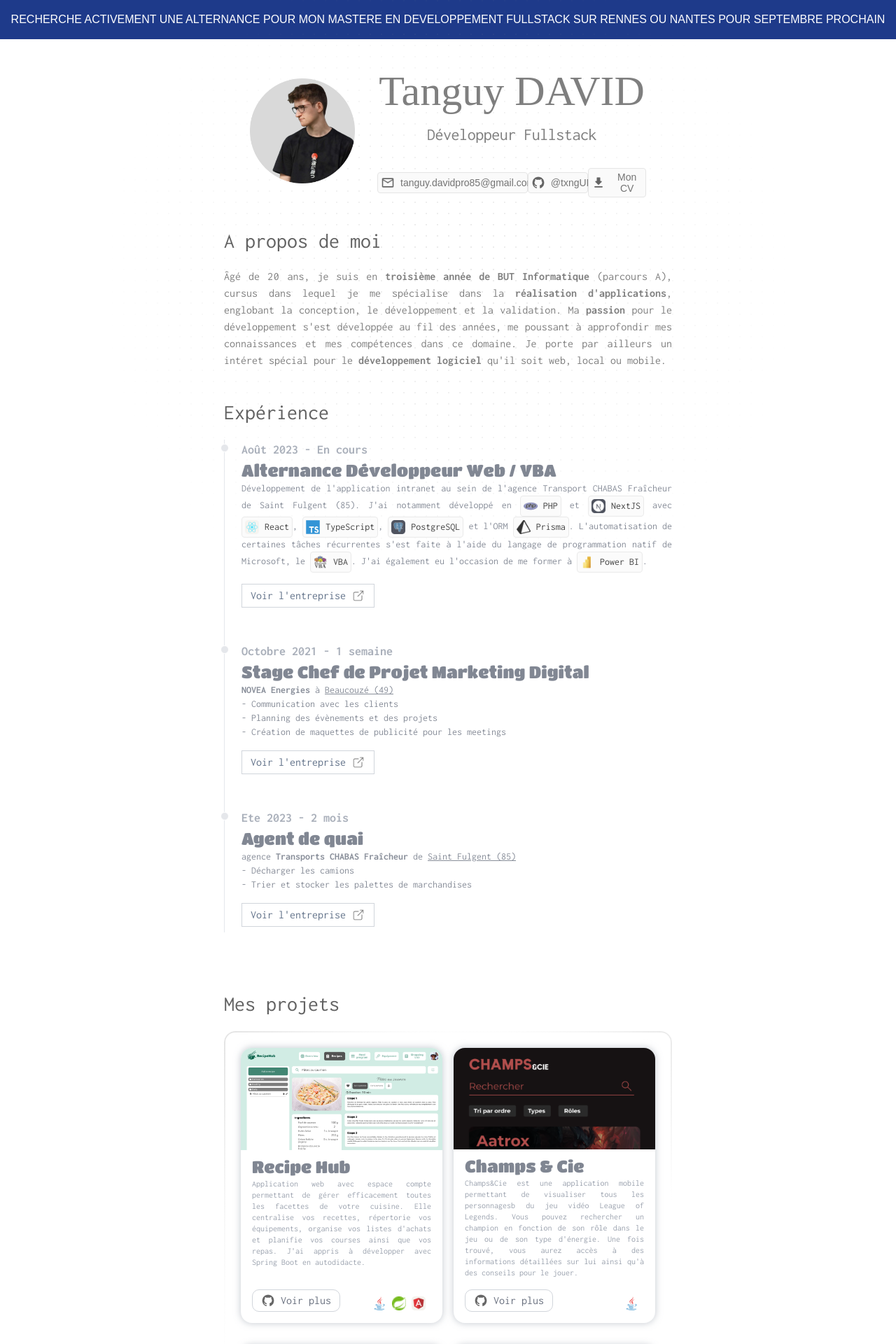
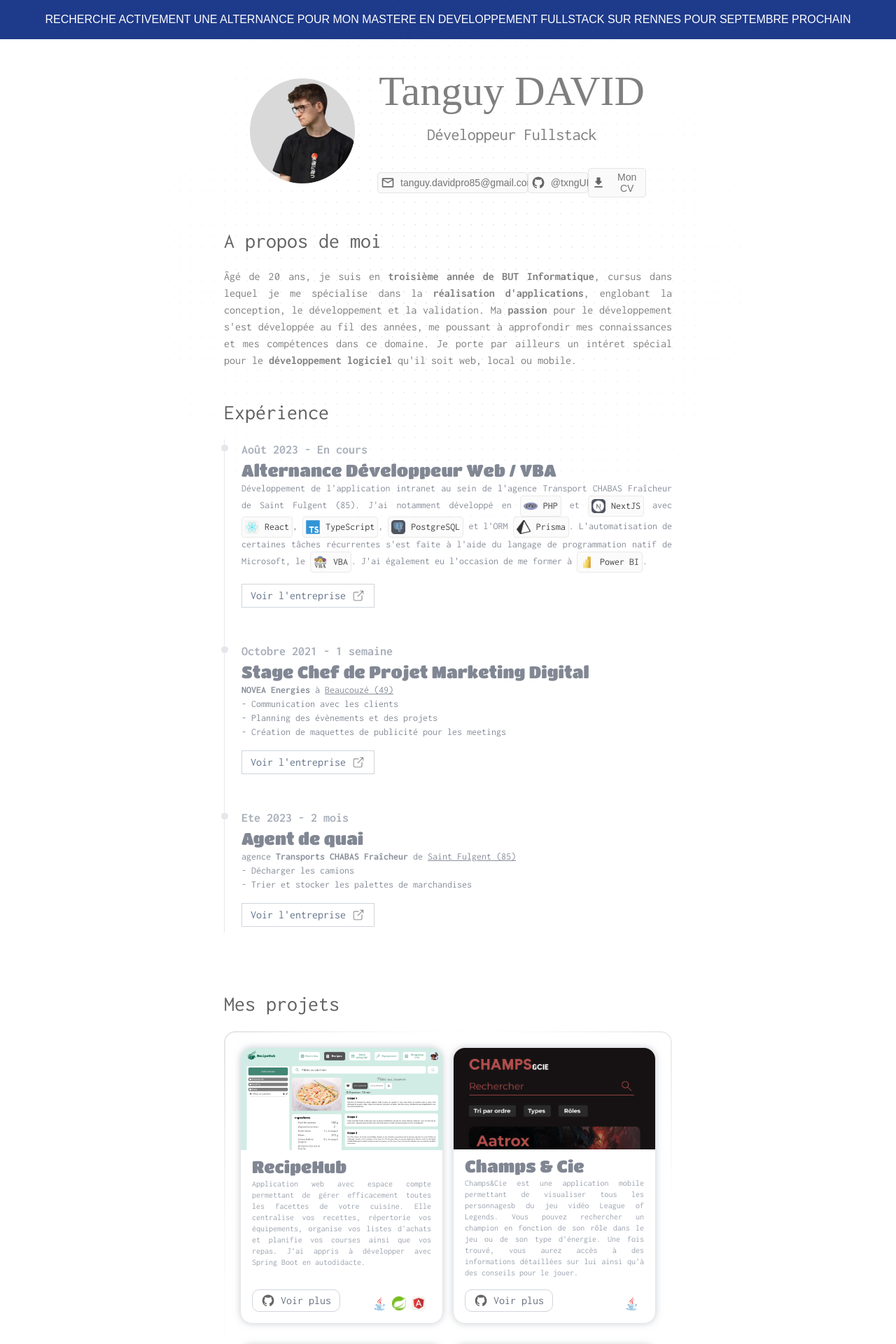
Before and after one commit to txngUI/portfolio, a Next.js app: page / in a window 1280 px wide. Shown: the top 1920 px of the page at 70% size. Built offline with nearby package versions, Linux system fonts and the light colour scheme.

Commit message:
update announce

```diff
--- a/app/page.tsx
+++ b/app/page.tsx
@@ -41,7 +41,7 @@ export default function Home() {
 
   return (
     <div className="relative">
-      <div className="bg-[#1E3A8A] w-full h-1/2 text-center text-white py-4 z-10">RECHERCHE ACTIVEMENT UNE ALTERNANCE POUR MON MASTERE EN DEVELOPPEMENT FULLSTACK SUR RENNES OU NANTES POUR SEPTEMBRE PROCHAIN</div>
+      <div className="bg-[#1E3A8A] w-full h-1/2 text-center text-white py-4 z-10">RECHERCHE ACTIVEMENT UNE ALTERNANCE POUR MON MASTERE EN DEVELOPPEMENT FULLSTACK SUR RENNES POUR SEPTEMBRE PROCHAIN</div>
       <div className="opacity-40">
         <DotPattern
           className={cn(
--- a/app/pages/about.tsx
+++ b/app/pages/about.tsx
@@ -33,7 +33,7 @@ export default function About() {
           className="text-black text-opacity-50"
           value={age}
         />{" "}
-        ans, je suis en <b>troisième année de BUT Informatique</b> (parcours A), cursus dans lequel
+        ans, je suis en <b>troisième année de BUT Informatique</b>, cursus dans lequel
         je me spécialise dans la <b>réalisation d&apos;applications</b>, englobant la
         conception, le développement et la validation. Ma <b>passion</b> pour le
         développement s&apos;est développée au fil des années, me poussant à
--- a/app/pages/projects.tsx
+++ b/app/pages/projects.tsx
@@ -22,7 +22,7 @@ export default function Projects() {
         <div className="grid grid-cols-1 bg-white md:grid-cols-2 lg:grid-cols-2 gap-y-8 gap-x-4 justify-items-center rounded-3xl p-3">
           <ProjectCard
             image="/images/recipe_hub.png"
-            title="Recipe Hub"
+            title="RecipeHub"
             description="Application web avec espace compte permettant de gérer efficacement toutes  les facettes de votre cuisine. Elle centralise vos recettes, répertorie vos équipements,  organise vos listes d'achats et planifie vos courses ainsi que vos repas. J'ai appris à développer avec Spring Boot en autodidacte."
             link="https://github.com/txngUI/recipehub"
             icones={[
```
